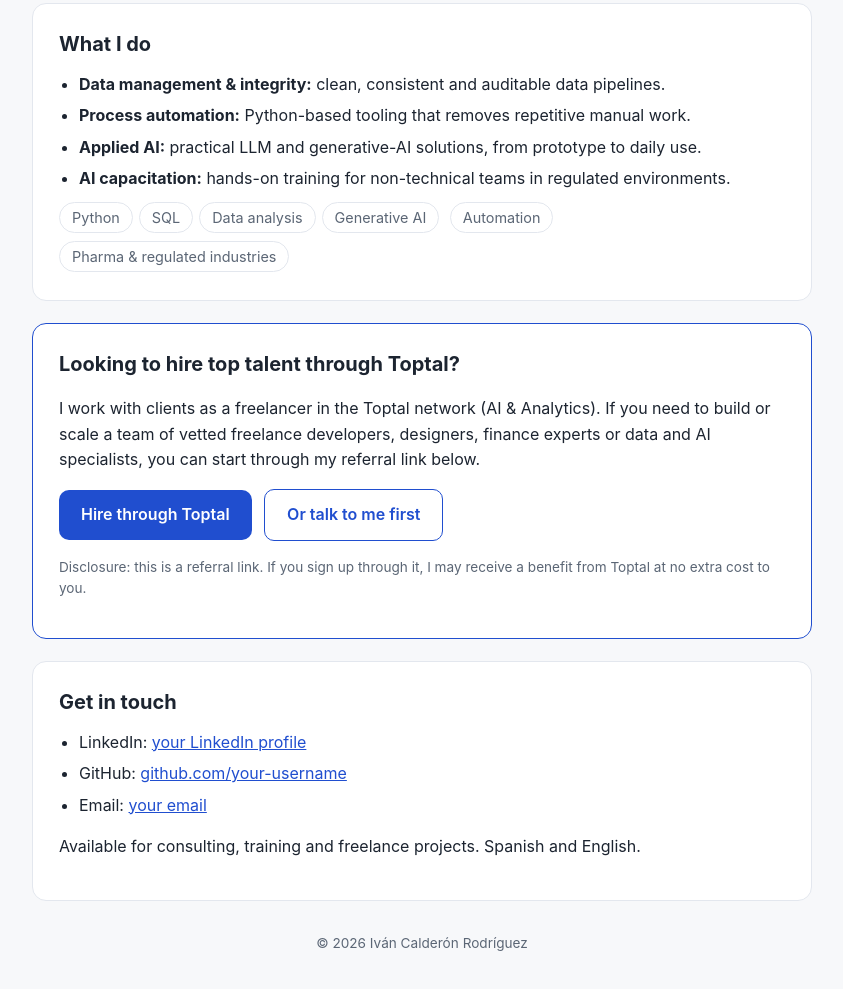
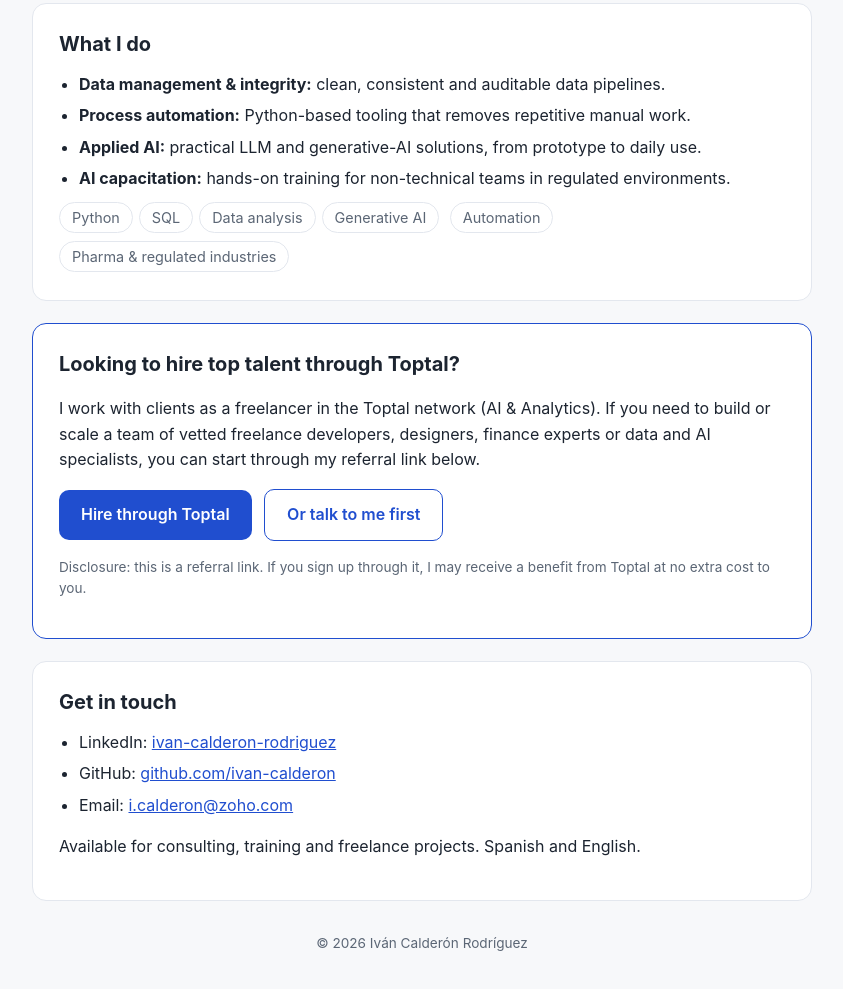
Before and after one commit to ivancalderon/ivancalderon.github.io, a plain HTML site: page index.html in a window 1280 px wide. Shown: the part 587-1576 px from the top of the page, without its empty margins (218-1061 px from the left). Drawn offline with Linux system fonts and the light colour scheme.

Commit message:
Update contact information in index.html

```diff
--- a/index.html
+++ b/index.html
@@ -83,9 +83,9 @@
   <section id="contact">
     <h2>Get in touch</h2>
     <ul>
-      <li>LinkedIn: <a href="REPLACE_WITH_YOUR_LINKEDIN_URL" target="_blank" rel="noopener">your LinkedIn profile</a></li>
-      <li>GitHub: <a href="https://github.com/REPLACE_WITH_YOUR_USERNAME" target="_blank" rel="noopener">github.com/your-username</a></li>
-      <li>Email: <a href="mailto:REPLACE_WITH_YOUR_EMAIL">your email</a></li>
+      <li>LinkedIn: <a href="www.linkedin.com/in/ivan-calderon-rodriguez" target="_blank" rel="noopener">ivan-calderon-rodriguez</a></li>
+      <li>GitHub: <a href="https://github.com/ivancalderon" target="_blank" rel="noopener">github.com/ivan-calderon</a></li>
+      <li>Email: <a href="mailto:i.calderon@zoho.com">i.calderon@zoho.com</a></li>
     </ul>
     <p>Available for consulting, training and freelance projects. Spanish and English.</p>
   </section>
```
